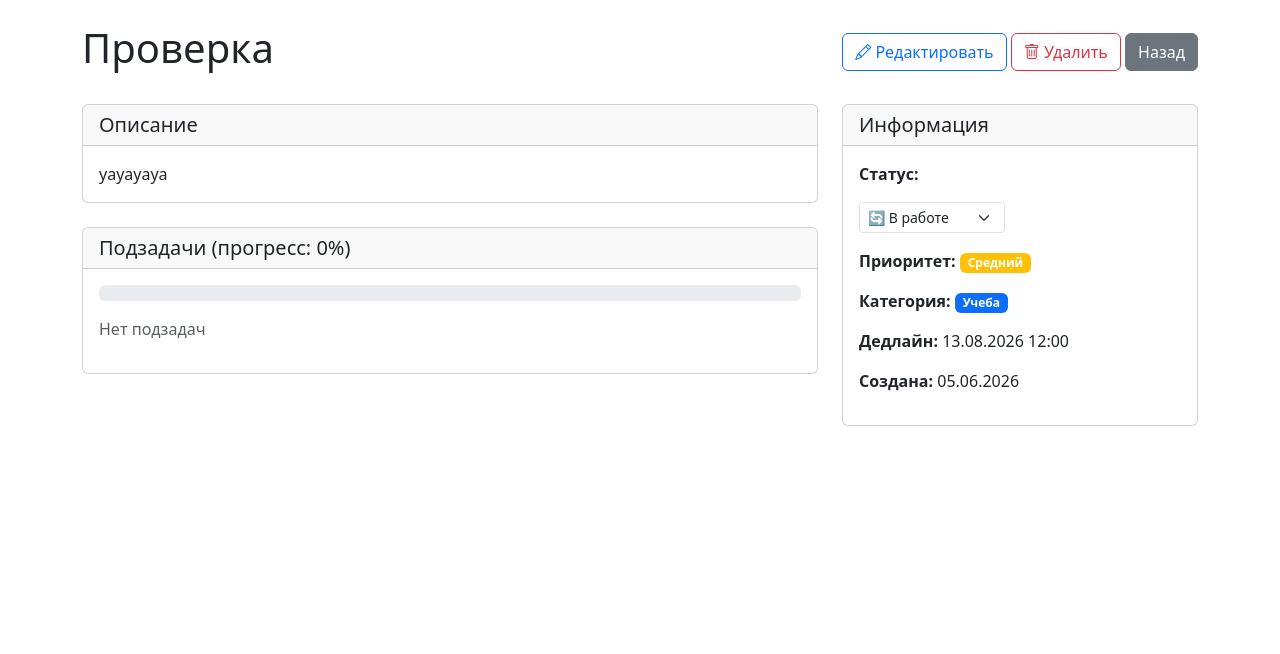
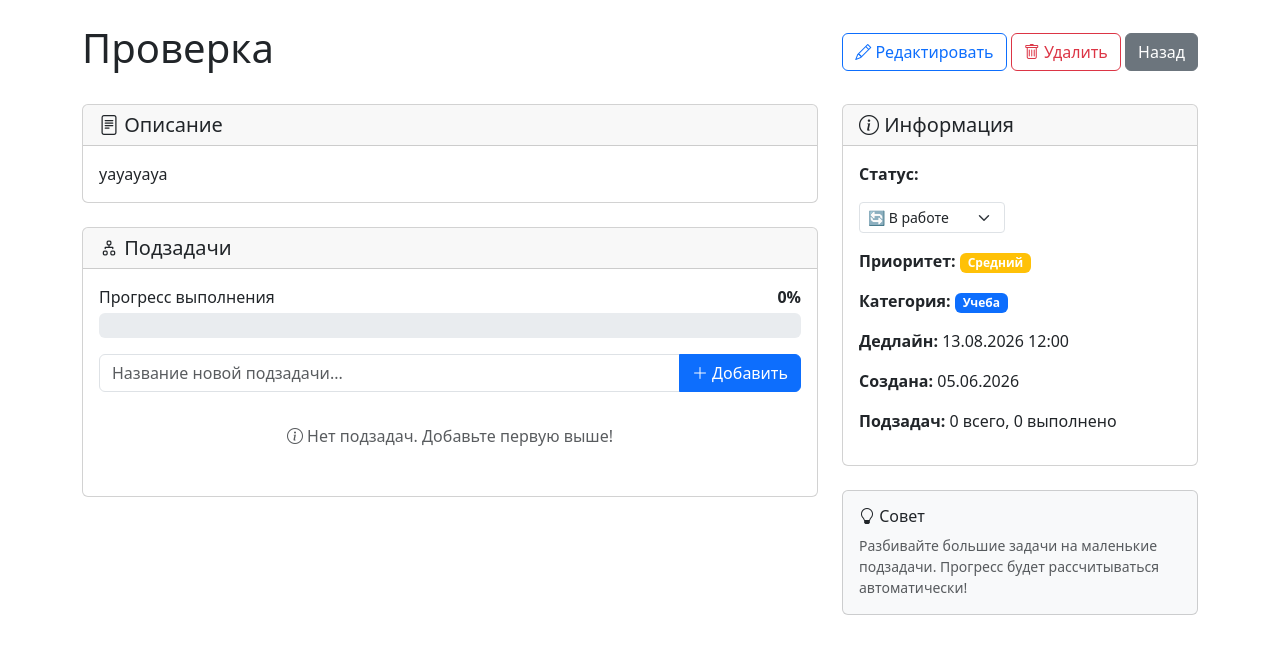
Before and after one commit to Artemka2302/courseworkWeb, a Flask app: page /task/1 in a window 1280 px wide. Shown: the part 56-710 px from the top of the page. Run offline with Flask 3, Linux system fonts and the light colour scheme; a user stored in the database is signed in.

Commit message:
podzadachi

```diff
--- a/app.py
+++ b/app.py
@@ -398,6 +398,77 @@ def category_delete(category_id):
     return redirect(url_for('categories'))
 
 
+# ========== Управление подзадачами ==========
+
+@app.route('/subtask/create/<int:task_id>', methods=['POST'])
+@login_required
+def subtask_create(task_id):
+    """Создание новой подзадачи"""
+    task = Task.query.get_or_404(task_id)
+
+    # Проверяем доступ
+    if task.user_id != current_user.id:
+        flash('Нет доступа к этой задаче', 'danger')
+        return redirect(url_for('tasks'))
+
+    subtask_title = request.form.get('title', '').strip()
+    if subtask_title:
+        subtask = Subtask(
+            title=subtask_title,
+            task_id=task_id
+        )
+        db.session.add(subtask)
+        db.session.commit()
+        flash('Подзадача добавлена!', 'success')
+    else:
+        flash('Название подзадачи не может быть пустым', 'danger')
+
+    return redirect(url_for('task_detail', task_id=task_id))
+
+@app.route('/subtask/<int:subtask_id>/toggle', methods=['POST'])
+@login_required
+def subtask_toggle(subtask_id):
+    """Переключение статуса подзадачи (выполнена/не выполнена)"""
+    subtask = Subtask.query.get_or_404(subtask_id)
+    task = subtask.parent_task
+
+    # Проверяем доступ через родительскую задачу
+    if task.user_id != current_user.id:
+        flash('Нет доступа', 'danger')
+        return redirect(url_for('tasks'))
+
+    # Переключаем статус
+    subtask.is_completed = not subtask.is_completed
+    db.session.commit()
+
+    # Если все подзадачи выполнены, можно автоматически завершить задачу (опционально)
+    # if task.progress == 100 and task.status != 'completed':
+    #     task.status = 'completed'
+    #     db.session.commit()
+    #     flash('Все подзадачи выполнены! Задача завершена.', 'success')
+
+    return redirect(url_for('task_detail', task_id=task.id))
+
+@app.route('/subtask/<int:subtask_id>/delete', methods=['POST'])
+@login_required
+def subtask_delete(subtask_id):
+    """Удаление подзадачи"""
+    subtask = Subtask.query.get_or_404(subtask_id)
+    task = subtask.parent_task
+    task_id = task.id
+
+    # Проверяем доступ
+    if task.user_id != current_user.id:
+        flash('Нет доступа', 'danger')
+        return redirect(url_for('tasks'))
+
+    db.session.delete(subtask)
+    db.session.commit()
+    flash('Подзадача удалена', 'success')
+
+    return redirect(url_for('task_detail', task_id=task_id))
+
+
 if __name__ == '__main__':
     with app.app_context():
         db.create_all()  # Создаем таблицы при первом запуске
--- a/templates/task_detail.html
+++ b/templates/task_detail.html
@@ -10,7 +10,7 @@
             <i class="bi bi-pencil"></i> Редактировать
         </a>
         <form action="{{ url_for('task_delete', task_id=task.id) }}" method="POST" class="d-inline"
-              onsubmit="return confirm('Удалить задачу?')">
+              onsubmit="return confirm('Удалить задачу? Все подзадачи также будут удалены')">
             <button type="submit" class="btn btn-outline-danger">
                 <i class="bi bi-trash"></i> Удалить
             </button>
@@ -21,57 +21,91 @@
 
 <div class="row">
     <div class="col-md-8">
+        <!-- Описание задачи -->
         <div class="card mb-4">
             <div class="card-header">
-                <h5 class="mb-0">Описание</h5>
+                <h5 class="mb-0"><i class="bi bi-file-text"></i> Описание</h5>
             </div>
             <div class="card-body">
                 {% if task.description %}
-                    {{ task.description|safe }}
+                    {{ task.description|replace('\n', '<br>')|safe }}
                 {% else %}
                     <p class="text-muted">Нет описания</p>
                 {% endif %}
             </div>
         </div>
 
-        <!-- Подзадачи -->
+        <!-- ПОДЗАДАЧИ -->
         <div class="card mb-4">
             <div class="card-header">
-                <h5 class="mb-0">Подзадачи (прогресс: {{ task.progress }}%)</h5>
+                <h5 class="mb-0"><i class="bi bi-diagram-2"></i> Подзадачи</h5>
             </div>
             <div class="card-body">
-                <div class="progress mb-3">
-                    <div class="progress-bar bg-success" style="width: {{ task.progress }}%">
+                <!-- Прогресс-бар -->
+                <div class="mb-3">
+                    <div class="d-flex justify-content-between mb-1">
+                        <span>Прогресс выполнения</span>
+                        <span><strong>{{ task.progress }}%</strong></span>
+                    </div>
+                    <div class="progress" style="height: 25px;">
+                        <div class="progress-bar bg-success progress-bar-striped"
+                             style="width: {{ task.progress }}%">
                             {{ task.progress }}%
                         </div>
                     </div>
+                </div>
 
+                <!-- Форма добавления новой подзадачи -->
+                <form action="{{ url_for('subtask_create', task_id=task.id) }}" method="POST" class="mb-3">
+                    <div class="input-group">
+                        <input type="text" name="title" class="form-control"
+                               placeholder="Название новой подзадачи..." required>
+                        <button type="submit" class="btn btn-primary">
+                            <i class="bi bi-plus-lg"></i> Добавить
+                        </button>
+                    </div>
+                </form>
+
+                <!-- Список подзадач -->
                 {% if task.subtasks %}
-                    <ul class="list-group">
+                    <div class="list-group">
                         {% for subtask in task.subtasks %}
-                            <li class="list-group-item d-flex justify-content-between align-items-center">
+                            <div class="list-group-item d-flex justify-content-between align-items-center">
                                 <div class="form-check">
-                                    <input type="checkbox" class="form-check-input subtask-toggle"
-                                           data-subtask-id="{{ subtask.id }}"
-                                           {% if subtask.is_completed %}checked{% endif %}>
-                                    <label class="form-check-label {% if subtask.is_completed %}text-decoration-line-through{% endif %}">
+                                    <form action="{{ url_for('subtask_toggle', subtask_id=subtask.id) }}"
+                                          method="POST" class="d-inline">
+                                        <input type="checkbox" class="form-check-input subtask-checkbox"
+                                               {% if subtask.is_completed %}checked{% endif %}
+                                               onchange="this.form.submit()">
+                                    </form>
+                                    <label class="form-check-label {% if subtask.is_completed %}text-decoration-line-through text-muted{% endif %}">
                                         {{ subtask.title }}
                                     </label>
                                 </div>
-                            </li>
+                                <form action="{{ url_for('subtask_delete', subtask_id=subtask.id) }}"
+                                      method="POST" class="d-inline"
+                                      onsubmit="return confirm('Удалить подзадачу?')">
+                                    <button type="submit" class="btn btn-sm btn-outline-danger">
+                                        <i class="bi bi-trash"></i>
+                                    </button>
+                                </form>
+                            </div>
                         {% endfor %}
-                    </ul>
+                    </div>
                 {% else %}
-                    <p class="text-muted">Нет подзадач</p>
+                    <p class="text-muted text-center py-3">
+                        <i class="bi bi-info-circle"></i> Нет подзадач. Добавьте первую выше!
+                    </p>
                 {% endif %}
             </div>
         </div>
     </div>
 
     <div class="col-md-4">
+        <!-- Информация о задаче -->
         <div class="card mb-4">
             <div class="card-header">
-                <h5 class="mb-0">Информация</h5>
+                <h5 class="mb-0"><i class="bi bi-info-circle"></i> Информация</h5>
             </div>
             <div class="card-body">
                 <p><strong>Статус:</strong>
@@ -112,6 +146,21 @@
                     {% endif %}
                 </p>
                 <p><strong>Создана:</strong> {{ task.created_at.strftime('%d.%m.%Y') }}</p>
+                <p><strong>Подзадач:</strong>
+                    {{ task.subtasks|length }} всего,
+                    {{ task.subtasks|selectattr('is_completed')|list|length }} выполнено
+                </p>
+            </div>
+        </div>
+
+        <!-- Подсказка -->
+        <div class="card bg-light">
+            <div class="card-body">
+                <h6><i class="bi bi-lightbulb"></i> Совет</h6>
+                <p class="small text-muted mb-0">
+                    Разбивайте большие задачи на маленькие подзадачи.
+                    Прогресс будет рассчитываться автоматически!
+                </p>
             </div>
         </div>
     </div>
@@ -120,22 +169,10 @@
 
 {% block extra_js %}
 <script>
-    // Переключение подзадач через AJAX
-    document.querySelectorAll('.subtask-toggle').forEach(checkbox => {
+    // Автоматическая отправка формы при клике на чекбокс подзадачи
+    document.querySelectorAll('.subtask-checkbox').forEach(checkbox => {
         checkbox.addEventListener('change', function() {
-            const subtaskId = this.dataset.subtaskId;
-            fetch(`/subtask/${subtaskId}/toggle`, {
-                method: 'POST',
-                headers: {
-                    'Content-Type': 'application/json',
-                }
-            })
-            .then(response => response.json())
-            .then(data => {
-                if (data.success) {
-                    location.reload(); // Обновляем страницу для обновления прогресса
-                }
-            });
+            this.closest('form').submit();
         });
     });
 </script>
```
Also changed, not shown: templates/tasks.html (+6 -2 lines), instance/tasks.db. Lines whose indentation alone changed are shown as unchanged.
